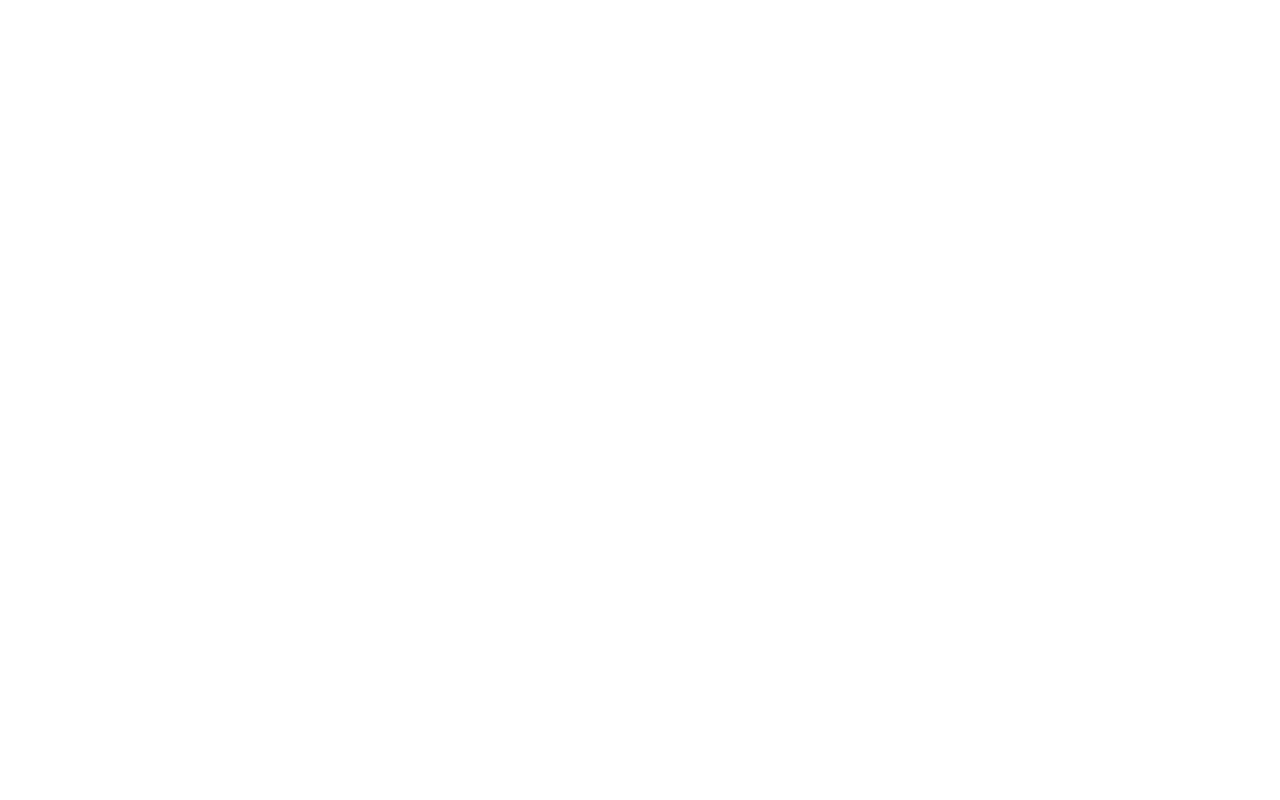
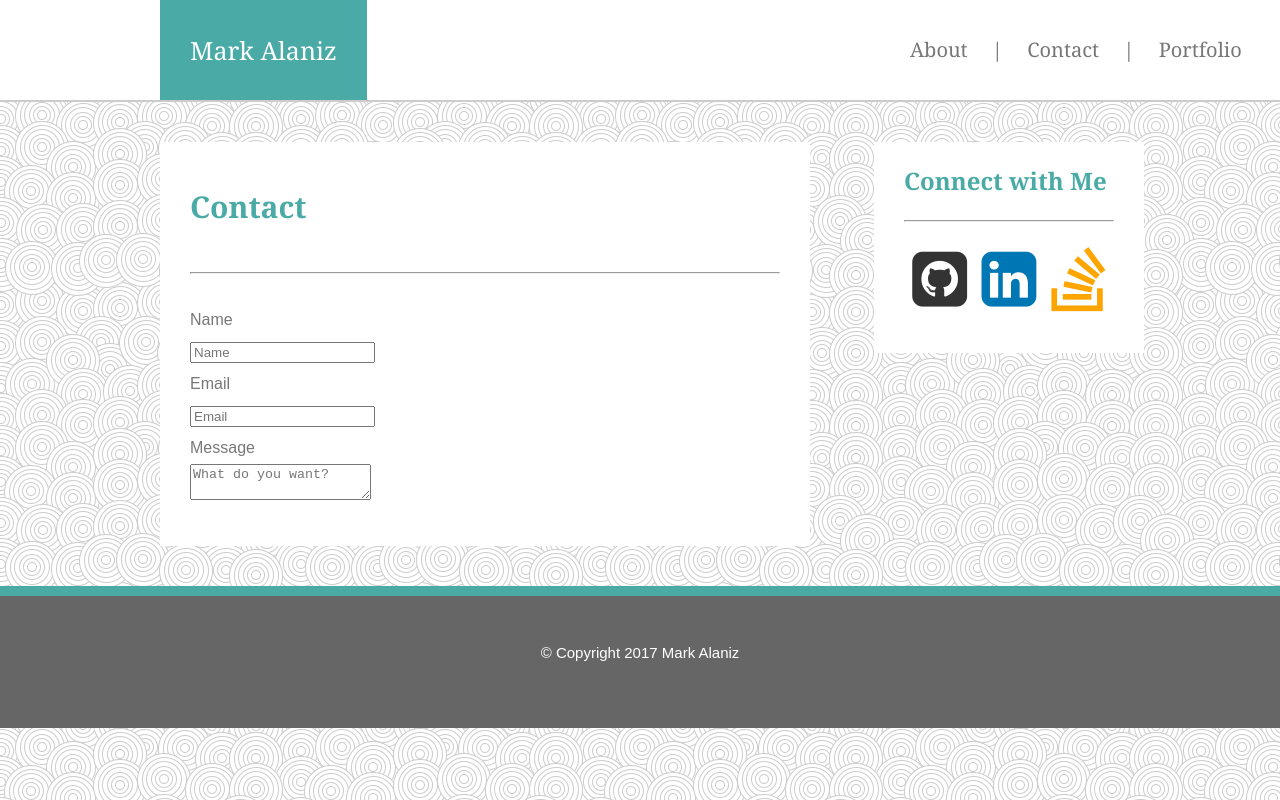
Before and after one commit to Digald/Basic-Portfolio, a plain HTML site: page contact.html in a window 1280 px wide. Drawn offline with Linux system fonts and the light colour scheme.

Commit message:
working on contact page

```diff
--- a/assets/css/style.css
+++ b/assets/css/contact.css
@@ -43,7 +43,7 @@ h1 {
 nav {
 	position: absolute;
 	/*border: 2px solid black; For refernce only*/
-	margin: 20px 0 0 0;
+	margin: 30px 0 0 0;
 	float: left;
 	left: 900px;
 
@@ -109,12 +109,12 @@ section {
 	margin: 30px 30px 35px 30px;
 }
 
-section img {
+/*section img {
 	float: left;
 	padding: 0 25px 20px 0;
 	width: 300px;
 	height: 300px;
-}
+}*/
 
 /*
 ===============
--- a/contact.html
+++ b/contact.html
@@ -0,0 +1,63 @@
+<!DOCTYPE html>
+<html lang="en">
+<head>
+	<meta charset="UTF-8">
+	<title>Contact Mark</title>
+	<link rel="stylesheet" type="text/css" href="assets/css/reset.css">
+	<link rel="stylesheet" type="text/css" href="assets/css/contact.css">
+	<link rel="stylesheet" href="assets/font-awesome-4.7.0/css/font-awesome.min.css">
+</head>
+<body>
+	<div class="wrapper">
+		<header>
+			<h1>Mark Alaniz</h1>
+			<nav>
+			    <ul class="links">
+			        <li><a href="index.html">About</a></li>
+			        <li>|</li>
+			     	<li><a href="contact.html">Contact</a></li>
+			     	<li>|</li>
+			     	<li><a href="portfolio.html">Portfolio</a></li>
+			    </ul>
+			</nav>
+		</header>
+
+		<div class="content">
+			<article>
+				<h2>Contact</h2>
+				<hr>
+				<section>
+
+					<p>Name</p>
+					<input class="NameBox" type="text" placeholder="Name" required></input>
+
+					<p>Email</p>
+					<input class="EmailBox" type="email" placeholder="Email" required></input>
+
+					<p>Message</p>
+					 <textarea class="MessageBox" type="text" placeholder="What do you want?" required></textarea>
+
+				</section>
+			</article>
+
+			<aside>
+				<h2>Connect with Me</h2>
+				<hr>
+				<ul>
+				    <li><a href="https://github.com/Digald" target="_blank"><i class="fa fa-github-square fa-4x" aria-hidden="true"></i></a></li>
+
+				    <li><a href="https://www.linkedin.com/in/markalaniz/" target="_blank"><i class="fa fa-linkedin-square fa-4x" aria-hidden="true"></i></a></li>
+
+				    <li><a href="https://stackoverflow.com/users/8594969/marka?tab=profile" target="_blank"><i class="fa fa-stack-overflow fa-4x" aria-hidden="true"></i></a></li>
+				</ul>
+			</aside>
+		</div>
+
+	</div>
+
+	<footer>
+		<p class="footer">© Copyright 2017 Mark Alaniz</p>
+	</footer>
+
+</body>
+</html>
```
Also changed, not shown: index.html (+1 -1 lines).
